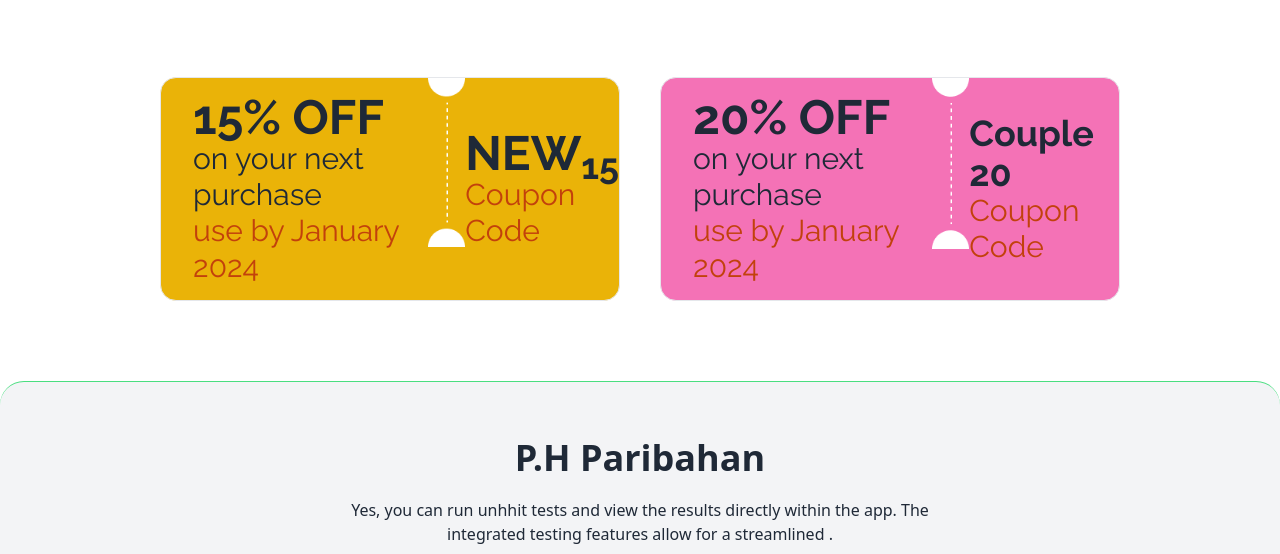
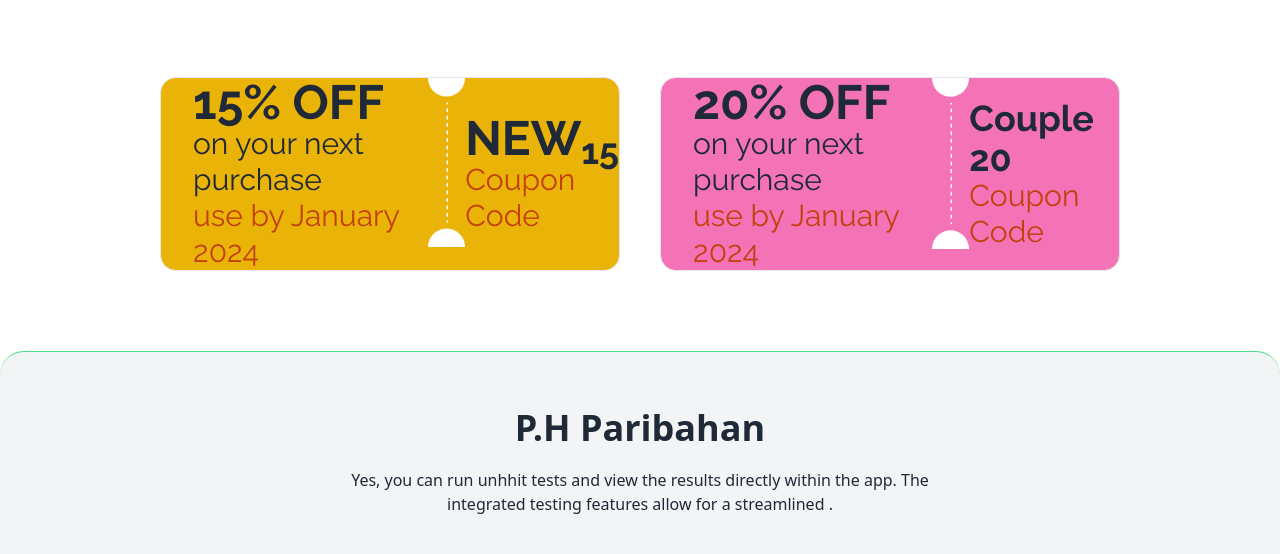
Before and after one commit to Shafaet1074/Online_Seat_Booking-, a plain HTML site: page index.html in a window 1280 px wide. Shown: the part 1005-1559 px from the top of the page. Drawn offline with nearby package versions, Linux system fonts and the light colour scheme.

Commit message:
completed one

```diff
--- a/index.html
+++ b/index.html
@@ -71,7 +71,7 @@
     <section class=" p-20 flex flex-col md:flex-row lg:flex-row gap-10">
       <!-- card1 -->
 
-        <div class="card border w-3/6 h-56 bg-yellow-500 flex flex-row  pl-8 ">
+        <div class="card border w-3/6 h-3/5 bg-yellow-500 flex flex-row  pl-8 ">
           <div class=" flex flex-col justify-center">
             <p class="text-5xl font-bold">15% OFF</p>
           <p class="text-3xl">on your next purchase</p>
@@ -89,7 +89,7 @@
 
 
       <!-- card2 -->
-      <div class="card border w-3/6  h-56 bg-pink-400 flex flex-row  pl-8 ">
+      <div class="card border w-3/6  h-3/5 bg-pink-400 flex flex-row  pl-8 ">
         <div class=" flex flex-col justify-center">
           <p class="text-5xl font-bold">20% OFF</p>
         <p class="text-3xl">on your next purchase</p>
```
